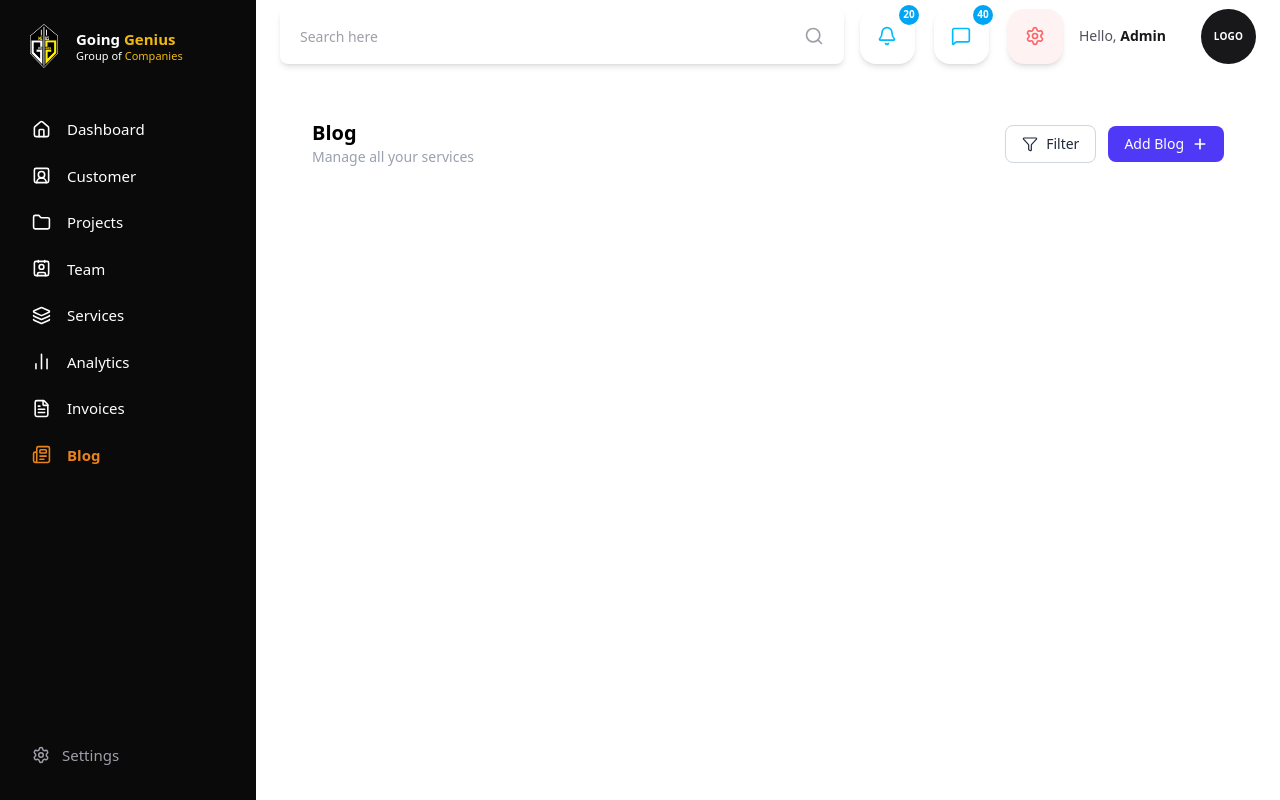
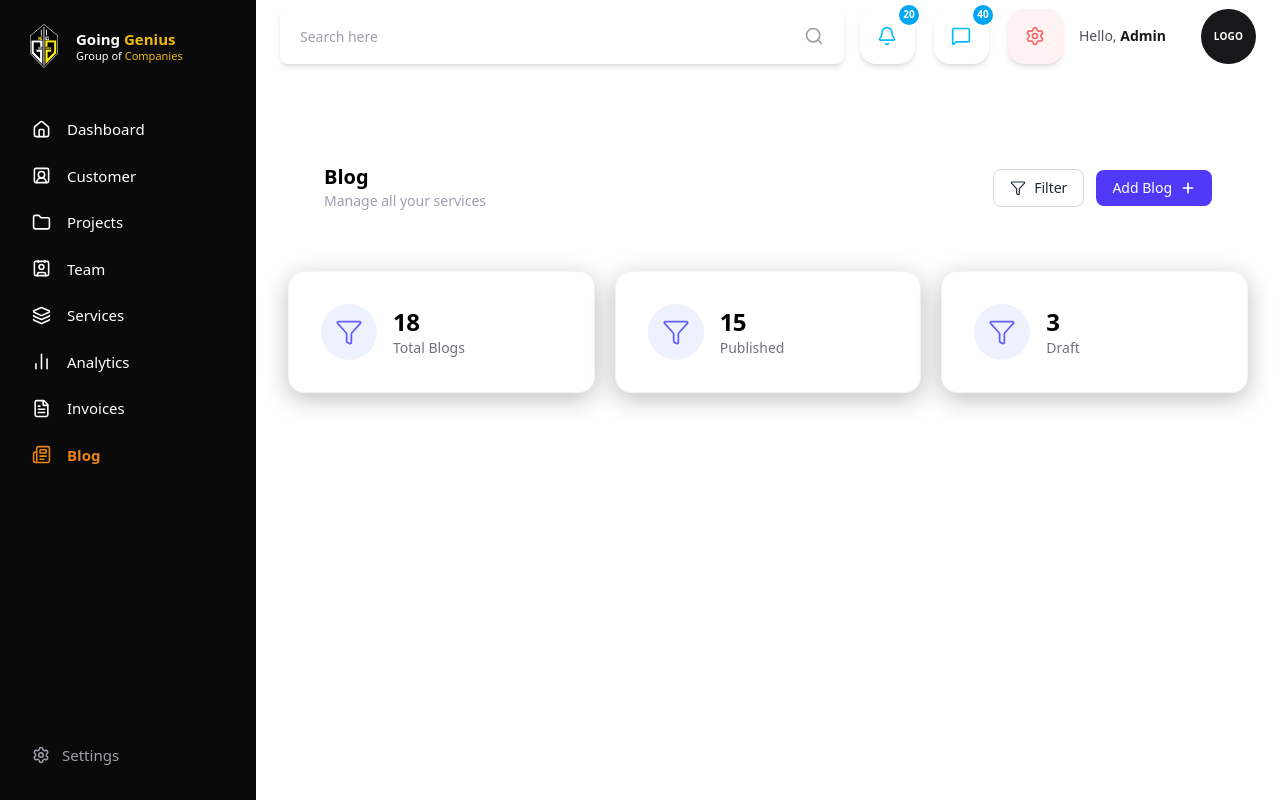
Before and after one commit to GoingGeniusGroup/CMS, a Next.js app: page /blog in a window 1280 px wide. Built offline with nearby package versions, Linux system fonts and the light colour scheme.

Commit message:
stat cards - 2896

```diff
--- a/app/(app)/blog/page.tsx
+++ b/app/(app)/blog/page.tsx
@@ -1,10 +1,18 @@
 import { PageHeader } from "@/components/PageHeader";
 import { Filter, Plus } from "lucide-react";
+
+const stats = [
+  { label: "Total Blogs", value: 18, icon: Filter },
+  { label: "Published", value: 15, icon: Filter },
+  { label: "Draft ", value: 3, icon: Filter },
+
+];
 
 export default function BlogPage() {
   return (
     <>
-       <div className="flex items-center justify-between px-6 py-4">
+
+       <div className="flex items-center justify-between px-9 py-15 ">
       {/* Left: Title + Subtitle */}
       <div>
         <h1 className="text-xl font-bold text-black-900 leading-tight">Blog</h1>
@@ -26,6 +34,21 @@ export default function BlogPage() {
         </button>
       </div>
     </div>
+    {/* Stat cards */}
+     <div className="mb-8 grid grid-cols-1 gap-5 sm:grid-cols-2 lg:grid-cols-3">
+        {stats.map(({ label, value, icon: Icon }) => (
+          <div key={label} className="flex items-center gap-4 rounded-2xl border border-black/5 bg-white p-8 shadow-[0_6px_24px_rgba(0,0,0,0.25)]">
+            <span className="flex h-14 w-14 items-center justify-center rounded-full bg-indigo-50 text-indigo-500">
+              <Icon className="h-7 w-7" strokeWidth={1.5} />
+            </span>
+            <div>
+              <div className="text-2xl font-semibold tracking-tight">{value}</div>
+              <div className="text-sm text-zinc-500">{label}</div>
+            </div>
+          </div>
+        ))}
+      </div>
+
     </>
   );
 }
```
